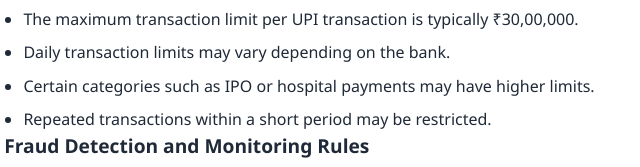
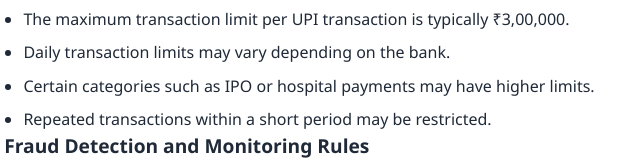
Before and after one commit to Santhosh221155/Rules_website_for_hackathon, a React app: page index.html in a window 1280 px wide. Shown: the part 616-783 px from the top of the page, 196-836 px from the left. Built offline with nearby package versions, Linux system fonts and the light colour scheme.

Commit message:
Fix UPI transaction limit from ₹30,00,000 to ₹3,00,000

```diff
--- a/index.html
+++ b/index.html
@@ -46,7 +46,7 @@
 
           <h2>Transaction Limit Rules</h2>
           <ul>
-            <li>The maximum transaction limit per UPI transaction is typically ₹30,00,000.</li>
+            <li>The maximum transaction limit per UPI transaction is typically ₹3,00,000.</li>
             <li>Daily transaction limits may vary depending on the bank.</li>
             <li>Certain categories such as IPO or hospital payments may have higher limits.</li>
             <li>Repeated transactions within a short period may be restricted.</li>
```
